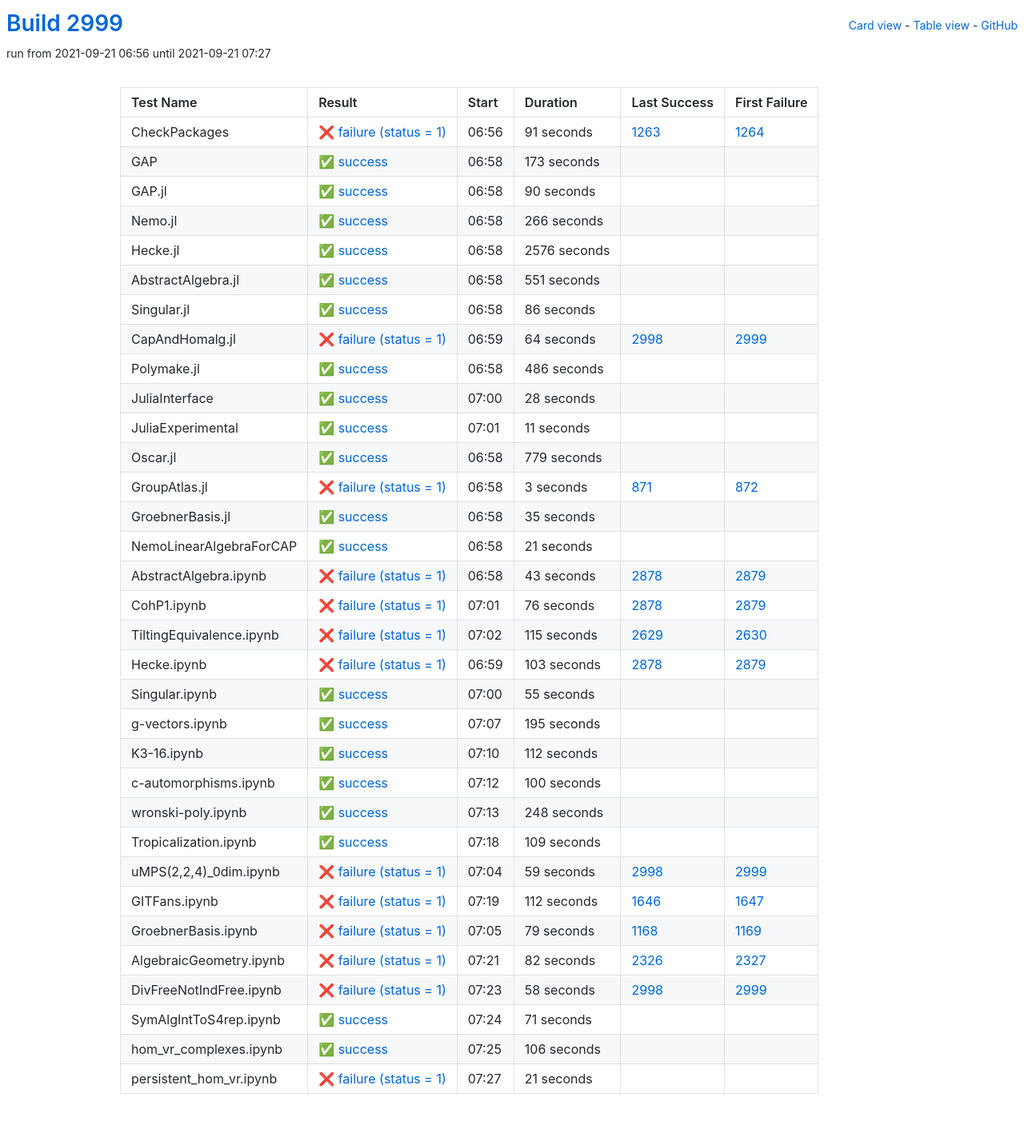
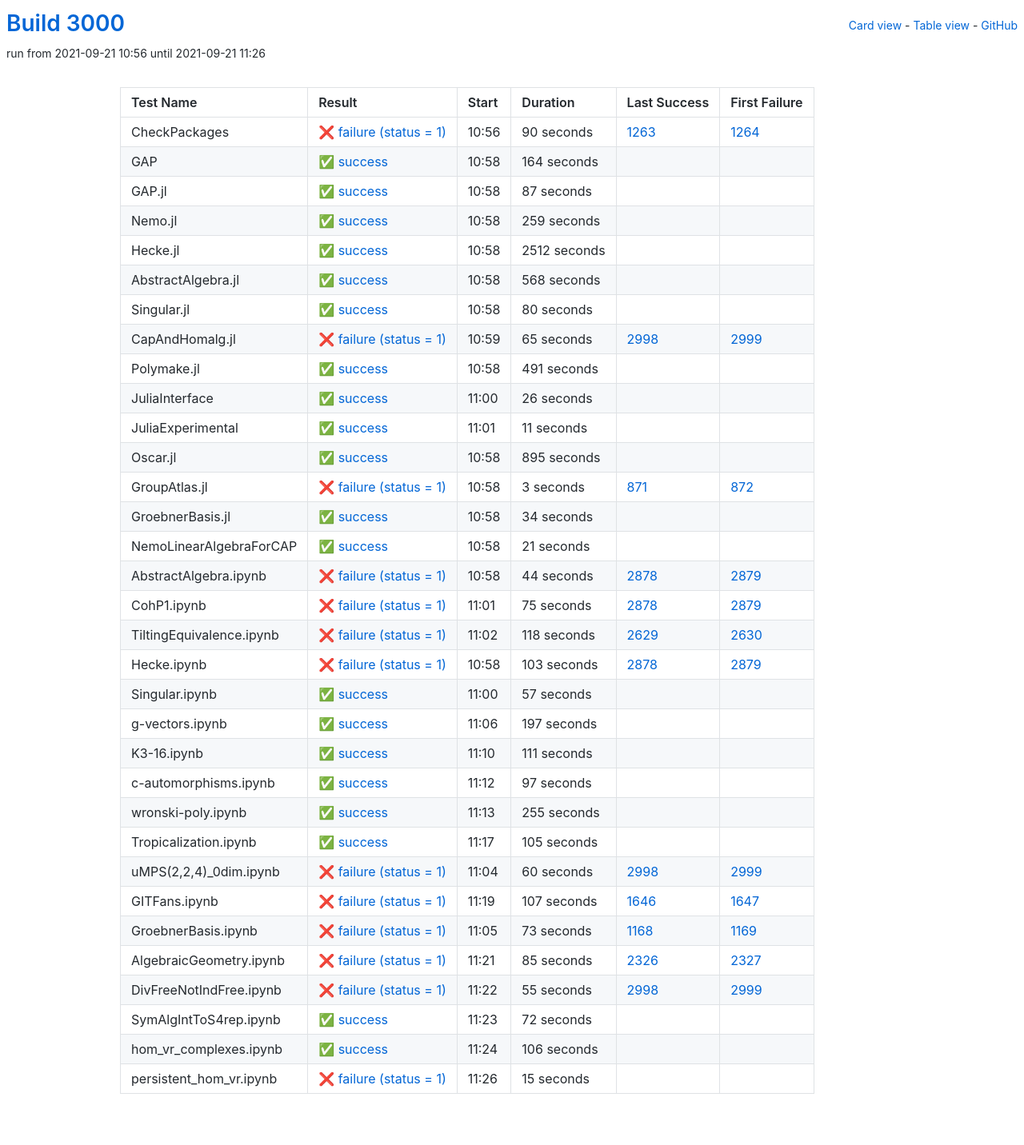
Before and after one commit to oscar-system/oscar-ci-status-stable, a Jekyll site: the page built from table.html, in a window 1280 px wide. Shown: the whole page at 80% size. Built offline with Jekyll 4.4.1, drawn with Linux system fonts in a browser that asks for light colours.

Commit message:
Build #3000

```diff
--- a/_data/ci.yml
+++ b/_data/ci.yml
@@ -1,6 +1,6 @@
 ---
-build: 2999
-build_url: https://oscarci.mathematik.uni-kl.de/job/oscar-stable/2999/
+build: 3000
+build_url: https://oscarci.mathematik.uni-kl.de/job/oscar-stable/3000/
 job: oscar-stable
 organization: oscar-system
 repo: oscar-ci-status-stable
@@ -8,128 +8,128 @@ repourl: https://github.com/oscar-system/oscar-ci-status-stable
 tests:
 - name: CheckPackages
   id: checkpackages
-  log: https://oscarci.mathematik.uni-kl.de/job/oscar-stable/2999/artifact/logs/build-2999/CheckPackages.log
-  start: 2021-09-21 06:56
+  log: https://oscarci.mathematik.uni-kl.de/job/oscar-stable/3000/artifact/logs/build-3000/CheckPackages.log
+  start: 2021-09-21 10:56
   success: false
   exitcode: 1
   status: failure
-  duration: 91
+  duration: 90
   last_success: 1263
   last_success_url: https://oscarci.mathematik.uni-kl.de/job/oscar-stable/1263/
   first_failure: 1264
   first_failure_url: https://oscarci.mathematik.uni-kl.de/job/oscar-stable/1264/
 - name: GAP
   id: gap
-  log: https://oscarci.mathematik.uni-kl.de/job/oscar-stable/2999/artifact/logs/build-2999/GAP.log
-  start: 2021-09-21 06:58
+  log: https://oscarci.mathematik.uni-kl.de/job/oscar-stable/3000/artifact/logs/build-3000/GAP.log
+  start: 2021-09-21 10:58
   success: true
   exitcode: 0
   status: success
-  duration: 173
+  duration: 164
   last_success: false
   last_success_url:
   first_failure: false
   first_failure_url:
 - name: GAP.jl
   id: gap-jl
-  log: https://oscarci.mathematik.uni-kl.de/job/oscar-stable/2999/artifact/logs/build-2999/GAP.jl.log
-  start: 2021-09-21 06:58
+  log: https://oscarci.mathematik.uni-kl.de/job/oscar-stable/3000/artifact/logs/build-3000/GAP.jl.log
+  start: 2021-09-21 10:58
   success: true
   exitcode: 0
   status: success
-  duration: 90
+  duration: 87
   last_success: false
   last_success_url:
   first_failure: false
   first_failure_url:
 - name: Nemo.jl
   id: nemo-jl
-  log: https://oscarci.mathematik.uni-kl.de/job/oscar-stable/2999/artifact/logs/build-2999/Nemo.jl.log
-  start: 2021-09-21 06:58
+  log: https://oscarci.mathematik.uni-kl.de/job/oscar-stable/3000/artifact/logs/build-3000/Nemo.jl.log
+  start: 2021-09-21 10:58
   success: true
   exitcode: 0
   status: success
-  duration: 266
+  duration: 259
   last_success: false
   last_success_url:
   first_failure: false
   first_failure_url:
 - name: Hecke.jl
   id: hecke-jl
-  log: https://oscarci.mathematik.uni-kl.de/job/oscar-stable/2999/artifact/logs/build-2999/Hecke.jl.log
-  start: 2021-09-21 06:58
+  log: https://oscarci.mathematik.uni-kl.de/job/oscar-stable/3000/artifact/logs/build-3000/Hecke.jl.log
+  start: 2021-09-21 10:58
   success: true
   exitcode: 0
   status: success
-  duration: 2576
+  duration: 2512
   last_success: false
   last_success_url:
   first_failure: false
   first_failure_url:
 - name: AbstractAlgebra.jl
   id: abstractalgebra-jl
-  log: https://oscarci.mathematik.uni-kl.de/job/oscar-stable/2999/artifact/logs/build-2999/AbstractAlgebra.jl.log
-  start: 2021-09-21 06:58
+  log: https://oscarci.mathematik.uni-kl.de/job/oscar-stable/3000/artifact/logs/build-3000/AbstractAlgebra.jl.log
+  start: 2021-09-21 10:58
   success: true
   exitcode: 0
   status: success
-  duration: 551
+  duration: 568
   last_success: false
   last_success_url:
   first_failure: false
   first_failure_url:
 - name: Singular.jl
   id: singular-jl
-  log: https://oscarci.mathematik.uni-kl.de/job/oscar-stable/2999/artifact/logs/build-2999/Singular.jl.log
-  start: 2021-09-21 06:58
+  log: https://oscarci.mathematik.uni-kl.de/job/oscar-stable/3000/artifact/logs/build-3000/Singular.jl.log
+  start: 2021-09-21 10:58
   success: true
   exitcode: 0
   status: success
-  duration: 86
+  duration: 80
   last_success: false
   last_success_url:
   first_failure: false
   first_failure_url:
 - name: CapAndHomalg.jl
   id: capandhomalg-jl
-  log: https://oscarci.mathematik.uni-kl.de/job/oscar-stable/2999/artifact/logs/build-2999/CapAndHomalg.jl.log
-  start: 2021-09-21 06:59
+  log: https://oscarci.mathematik.uni-kl.de/job/oscar-stable/3000/artifact/logs/build-3000/CapAndHomalg.jl.log
+  start: 2021-09-21 10:59
   success: false
   exitcode: 1
   status: failure
-  duration: 64
+  duration: 65
   last_success: 2998
   last_success_url: https://oscarci.mathematik.uni-kl.de/job/oscar-stable/2998/
   first_failure: 2999
   first_failure_url: https://oscarci.mathematik.uni-kl.de/job/oscar-stable/2999/
 - name: Polymake.jl
   id: polymake-jl
-  log: https://oscarci.mathematik.uni-kl.de/job/oscar-stable/2999/artifact/logs/build-2999/Polymake.jl.log
-  start: 2021-09-21 06:58
+  log: https://oscarci.mathematik.uni-kl.de/job/oscar-stable/3000/artifact/logs/build-3000/Polymake.jl.log
+  start: 2021-09-21 10:58
   success: true
   exitcode: 0
   status: success
-  duration: 486
+  duration: 491
   last_success: false
   last_success_url:
   first_failure: false
   first_failure_url:
 - name: JuliaInterface
   id: juliainterface
-  log: https://oscarci.mathematik.uni-kl.de/job/oscar-stable/2999/artifact/logs/build-2999/JuliaInterface.log
-  start: 2021-09-21 07:00
+  log: https://oscarci.mathematik.uni-kl.de/job/oscar-stable/3000/artifact/logs/build-3000/JuliaInterface.log
+  start: 2021-09-21 11:00
   success: true
   exitcode: 0
   status: success
-  duration: 28
+  duration: 26
   last_success: false
   last_success_url:
   first_failure: false
   first_failure_url:
 - name: JuliaExperimental
   id: juliaexperimental
-  log: https://oscarci.mathematik.uni-kl.de/job/oscar-stable/2999/artifact/logs/build-2999/JuliaExperimental.log
-  start: 2021-09-21 07:01
+  log: https://oscarci.mathematik.uni-kl.de/job/oscar-stable/3000/artifact/logs/build-3000/JuliaExperimental.log
+  start: 2021-09-21 11:01
   success: true
   exitcode: 0
   status: success
@@ -140,20 +140,20 @@ tests:
   first_failure_url:
 - name: Oscar.jl
   id: oscar-jl
-  log: https://oscarci.mathematik.uni-kl.de/job/oscar-stable/2999/artifact/logs/build-2999/Oscar.jl.log
-  start: 2021-09-21 06:58
+  log: https://oscarci.mathematik.uni-kl.de/job/oscar-stable/3000/artifact/logs/build-3000/Oscar.jl.log
+  start: 2021-09-21 10:58
   success: true
   exitcode: 0
   status: success
-  duration: 779
+  duration: 895
   last_success: false
   last_success_url:
   first_failure: false
   first_failure_url:
 - name: GroupAtlas.jl
   id: groupatlas-jl
-  log: https://oscarci.mathematik.uni-kl.de/job/oscar-stable/2999/artifact/logs/build-2999/GroupAtlas.jl.log
-  start: 2021-09-21 06:58
+  log: https://oscarci.mathematik.uni-kl.de/job/oscar-stable/3000/artifact/logs/build-3000/GroupAtlas.jl.log
+  start: 2021-09-21 10:58
   success: false
   exitcode: 1
   status: failure
@@ -164,20 +164,20 @@ tests:
   first_failure_url: https://oscarci.mathematik.uni-kl.de/job/oscar-stable/872/
 - name: GroebnerBasis.jl
   id: groebnerbasis-jl
-  log: https://oscarci.mathematik.uni-kl.de/job/oscar-stable/2999/artifact/logs/build-2999/GroebnerBasis.jl.log
-  start: 2021-09-21 06:58
+  log: https://oscarci.mathematik.uni-kl.de/job/oscar-stable/3000/artifact/logs/build-3000/GroebnerBasis.jl.log
+  start: 2021-09-21 10:58
   success: true
   exitcode: 0
   status: success
-  duration: 35
+  duration: 34
   last_success: false
   last_success_url:
   first_failure: false
   first_failure_url:
 - name: NemoLinearAlgebraForCAP
   id: nemolinearalgebraforcap
-  log: https://oscarci.mathematik.uni-kl.de/job/oscar-stable/2999/artifact/logs/build-2999/NemoLinearAlgebraForCAP.log
-  start: 2021-09-21 06:58
+  log: https://oscarci.mathematik.uni-kl.de/job/oscar-stable/3000/artifact/logs/build-3000/NemoLinearAlgebraForCAP.log
+  start: 2021-09-21 10:58
   success: true
   exitcode: 0
   status: success
@@ -188,44 +188,44 @@ tests:
   first_failure_url:
 - name: AbstractAlgebra.ipynb
   id: abstractalgebra-ipynb
-  log: https://oscarci.mathematik.uni-kl.de/job/oscar-stable/2999/artifact/logs/build-2999/AbstractAlgebra.ipynb.log
-  start: 2021-09-21 06:58
+  log: https://oscarci.mathematik.uni-kl.de/job/oscar-stable/3000/artifact/logs/build-3000/AbstractAlgebra.ipynb.log
+  start: 2021-09-21 10:58
   success: false
   exitcode: 1
   status: failure
-  duration: 43
+  duration: 44
   last_success: 2878
   last_success_url: https://oscarci.mathematik.uni-kl.de/job/oscar-stable/2878/
   first_failure: 2879
   first_failure_url: https://oscarci.mathematik.uni-kl.de/job/oscar-stable/2879/
 - name: CohP1.ipynb
   id: cohp1-ipynb
-  log: https://oscarci.mathematik.uni-kl.de/job/oscar-stable/2999/artifact/logs/build-2999/CohP1.ipynb.log
-  start: 2021-09-21 07:01
+  log: https://oscarci.mathematik.uni-kl.de/job/oscar-stable/3000/artifact/logs/build-3000/CohP1.ipynb.log
+  start: 2021-09-21 11:01
   success: false
   exitcode: 1
   status: failure
-  duration: 76
+  duration: 75
   last_success: 2878
   last_success_url: https://oscarci.mathematik.uni-kl.de/job/oscar-stable/2878/
   first_failure: 2879
   first_failure_url: https://oscarci.mathematik.uni-kl.de/job/oscar-stable/2879/
 - name: TiltingEquivalence.ipynb
   id: tiltingequivalence-ipynb
-  log: https://oscarci.mathematik.uni-kl.de/job/oscar-stable/2999/artifact/logs/build-2999/TiltingEquivalence.ipynb.log
-  start: 2021-09-21 07:02
+  log: https://oscarci.mathematik.uni-kl.de/job/oscar-stable/3000/artifact/logs/build-3000/TiltingEquivalence.ipynb.log
+  start: 2021-09-21 11:02
   success: false
   exitcode: 1
   status: failure
-  duration: 115
+  duration: 118
   last_success: 2629
   last_success_url: https://oscarci.mathematik.uni-kl.de/job/oscar-stable/2629/
   first_failure: 2630
   first_failure_url: https://oscarci.mathematik.uni-kl.de/job/oscar-stable/2630/
 - name: Hecke.ipynb
   id: hecke-ipynb
-  log: https://oscarci.mathematik.uni-kl.de/job/oscar-stable/2999/artifact/logs/build-2999/Hecke.ipynb.log
-  start: 2021-09-21 06:59
+  log: https://oscarci.mathematik.uni-kl.de/job/oscar-stable/3000/artifact/logs/build-3000/Hecke.ipynb.log
+  start: 2021-09-21 10:58
   success: false
   exitcode: 1
   status: failure
@@ -236,152 +236,152 @@ tests:
   first_failure_url: https://oscarci.mathematik.uni-kl.de/job/oscar-stable/2879/
 - name: Singular.ipynb
   id: singular-ipynb
-  log: https://oscarci.mathematik.uni-kl.de/job/oscar-stable/2999/artifact/logs/build-2999/Singular.ipynb.log
-  start: 2021-09-21 07:00
+  log: https://oscarci.mathematik.uni-kl.de/job/oscar-stable/3000/artifact/logs/build-3000/Singular.ipynb.log
+  start: 2021-09-21 11:00
   success: true
   exitcode: 0
   status: success
-  duration: 55
+  duration: 57
   last_success: false
   last_success_url:
   first_failure: false
   first_failure_url:
 - name: g-vectors.ipynb
   id: g-vectors-ipynb
-  log: https://oscarci.mathematik.uni-kl.de/job/oscar-stable/2999/artifact/logs/build-2999/g-vectors.ipynb.log
-  start: 2021-09-21 07:07
+  log: https://oscarci.mathematik.uni-kl.de/job/oscar-stable/3000/artifact/logs/build-3000/g-vectors.ipynb.log
+  start: 2021-09-21 11:06
   success: true
   exitcode: 0
   status: success
-  duration: 195
+  duration: 197
   last_success: false
   last_success_url:
   first_failure: false
   first_failure_url:
 - name: K3-16.ipynb
   id: k3-16-ipynb
-  log: https://oscarci.mathematik.uni-kl.de/job/oscar-stable/2999/artifact/logs/build-2999/K3-16.ipynb.log
-  start: 2021-09-21 07:10
+  log: https://oscarci.mathematik.uni-kl.de/job/oscar-stable/3000/artifact/logs/build-3000/K3-16.ipynb.log
+  start: 2021-09-21 11:10
   success: true
   exitcode: 0
   status: success
-  duration: 112
+  duration: 111
   last_success: false
   last_success_url:
   first_failure: false
   first_failure_url:
 - name: c-automorphisms.ipynb
   id: c-automorphisms-ipynb
-  log: https://oscarci.mathematik.uni-kl.de/job/oscar-stable/2999/artifact/logs/build-2999/c-automorphisms.ipynb.log
-  start: 2021-09-21 07:12
+  log: https://oscarci.mathematik.uni-kl.de/job/oscar-stable/3000/artifact/logs/build-3000/c-automorphisms.ipynb.log
+  start: 2021-09-21 11:12
   success: true
   exitcode: 0
   status: success
-  duration: 100
+  duration: 97
   last_success: false
   last_success_url:
   first_failure: false
   first_failure_url:
 - name: wronski-poly.ipynb
   id: wronski-poly-ipynb
-  log: https://oscarci.mathematik.uni-kl.de/job/oscar-stable/2999/artifact/logs/build-2999/wronski-poly.ipynb.log
-  start: 2021-09-21 07:13
+  log: https://oscarci.mathematik.uni-kl.de/job/oscar-stable/3000/artifact/logs/build-3000/wronski-poly.ipynb.log
+  start: 2021-09-21 11:13
   success: true
   exitcode: 0
   status: success
-  duration: 248
+  duration: 255
   last_success: false
   last_success_url:
   first_failure: false
   first_failure_url:
 - name: Tropicalization.ipynb
   id: tropicalization-ipynb
-  log: https://oscarci.mathematik.uni-kl.de/job/oscar-stable/2999/artifact/logs/build-2999/Tropicalization.ipynb.log
-  start: 2021-09-21 07:18
+  log: https://oscarci.mathematik.uni-kl.de/job/oscar-stable/3000/artifact/logs/build-3000/Tropicalization.ipynb.log
+  start: 2021-09-21 11:17
   success: true
   exitcode: 0
   status: success
-  duration: 109
+  duration: 105
   last_success: false
   last_success_url:
   first_failure: false
   first_failure_url:
 - name: uMPS(2,2,4)_0dim.ipynb
   id: umps-2-2-4-0dim-ipynb
-  log: https://oscarci.mathematik.uni-kl.de/job/oscar-stable/2999/artifact/logs/build-2999/uMPS-2-2-4-_0dim.ipynb.log
-  start: 2021-09-21 07:04
+  log: https://oscarci.mathematik.uni-kl.de/job/oscar-stable/3000/artifact/logs/build-3000/uMPS-2-2-4-_0dim.ipynb.log
+  start: 2021-09-21 11:04
   success: false
   exitcode: 1
   status: failure
-  duration: 59
+  duration: 60
   last_success: 2998
   last_success_url: https://oscarci.mathematik.uni-kl.de/job/oscar-stable/2998/
   first_failure: 2999
   first_failure_url: https://oscarci.mathematik.uni-kl.de/job/oscar-stable/2999/
 - name: GITFans.ipynb
   id: gitfans-ipynb
-  log: https://oscarci.mathematik.uni-kl.de/job/oscar-stable/2999/artifact/logs/build-2999/GITFans.ipynb.log
-  start: 2021-09-21 07:19
+  log: https://oscarci.mathematik.uni-kl.de/job/oscar-stable/3000/artifact/logs/build-3000/GITFans.ipynb.log
+  start: 2021-09-21 11:19
   success: false
   exitcode: 1
   status: failure
-  duration: 112
+  duration: 107
   last_success: 1646
   last_success_url: https://oscarci.mathematik.uni-kl.de/job/oscar-stable/1646/
   first_failure: 1647
   first_failure_url: https://oscarci.mathematik.uni-kl.de/job/oscar-stable/1647/
 - name: GroebnerBasis.ipynb
   id: groebnerbasis-ipynb
-  log: https://oscarci.mathematik.uni-kl.de/job/oscar-stable/2999/artifact/logs/build-2999/GroebnerBasis.ipynb.log
-  start: 2021-09-21 07:05
+  log: https://oscarci.mathematik.uni-kl.de/job/oscar-stable/3000/artifact/logs/build-3000/GroebnerBasis.ipynb.log
+  start: 2021-09-21 11:05
   success: false
   exitcode: 1
   status: failure
-  duration: 79
+  duration: 73
   last_success: 1168
   last_success_url: https://oscarci.mathematik.uni-kl.de/job/oscar-stable/1168/
   first_failure: 1169
   first_failure_url: https://oscarci.mathematik.uni-kl.de/job/oscar-stable/1169/
 - name: AlgebraicGeometry.ipynb
   id: algebraicgeometry-ipynb
-  log: https://oscarci.mathematik.uni-kl.de/job/oscar-stable/2999/artifact/logs/build-2999/AlgebraicGeometry.ipynb.log
-  start: 2021-09-21 07:21
+  log: https://oscarci.mathematik.uni-kl.de/job/oscar-stable/3000/artifact/logs/build-3000/AlgebraicGeometry.ipynb.log
+  start: 2021-09-21 11:21
   success: false
   exitcode: 1
   status: failure
-  duration: 82
+  duration: 85
   last_success: 2326
   last_success_url: https://oscarci.mathematik.uni-kl.de/job/oscar-stable/2326/
   first_failure: 2327
   first_failure_url: https://oscarci.mathematik.uni-kl.de/job/oscar-stable/2327/
 - name: DivFreeNotIndFree.ipynb
   id: divfreenotindfree-ipynb
-  log: https://oscarci.mathematik.uni-kl.de/job/oscar-stable/2999/artifact/logs/build-2999/DivFreeNotIndFree.ipynb.log
-  start: 2021-09-21 07:23
+  log: https://oscarci.mathematik.uni-kl.de/job/oscar-stable/3000/artifact/logs/build-3000/DivFreeNotIndFree.ipynb.log
+  start: 2021-09-21 11:22
   success: false
   exitcode: 1
   status: failure
-  duration: 58
+  duration: 55
   last_success: 2998
   last_success_url: https://oscarci.mathematik.uni-kl.de/job/oscar-stable/2998/
   first_failure: 2999
   first_failure_url: https://oscarci.mathematik.uni-kl.de/job/oscar-stable/2999/
 - name: SymAlgIntToS4rep.ipynb
   id: symalginttos4rep-ipynb
-  log: https://oscarci.mathematik.uni-kl.de/job/oscar-stable/2999/artifact/logs/build-2999/SymAlgIntToS4rep.ipynb.log
-  start: 2021-09-21 07:24
+  log: https://oscarci.mathematik.uni-kl.de/job/oscar-stable/3000/artifact/logs/build-3000/SymAlgIntToS4rep.ipynb.log
+  start: 2021-09-21 11:23
   success: true
   exitcode: 0
   status: success
-  duration: 71
+  duration: 72
   last_success: false
   last_success_url:
   first_failure: false
   first_failure_url:
 - name: hom_vr_complexes.ipynb
   id: hom-vr-complexes-ipynb
-  log: https://oscarci.mathematik.uni-kl.de/job/oscar-stable/2999/artifact/logs/build-2999/hom_vr_complexes.ipynb.log
-  start: 2021-09-21 07:25
+  log: https://oscarci.mathematik.uni-kl.de/job/oscar-stable/3000/artifact/logs/build-3000/hom_vr_complexes.ipynb.log
+  start: 2021-09-21 11:24
   success: true
   exitcode: 0
   status: success
@@ -392,12 +392,12 @@ tests:
   first_failure_url:
 - name: persistent_hom_vr.ipynb
   id: persistent-hom-vr-ipynb
-  log: https://oscarci.mathematik.uni-kl.de/job/oscar-stable/2999/artifact/logs/build-2999/persistent_hom_vr.ipynb.log
-  start: 2021-09-21 07:27
+  log: https://oscarci.mathematik.uni-kl.de/job/oscar-stable/3000/artifact/logs/build-3000/persistent_hom_vr.ipynb.log
+  start: 2021-09-21 11:26
   success: false
   exitcode: 1
   status: failure
-  duration: 21
+  duration: 15
   last_success: false
   last_success_url:
   first_failure: false
```
Also changed, not shown: README.md.
